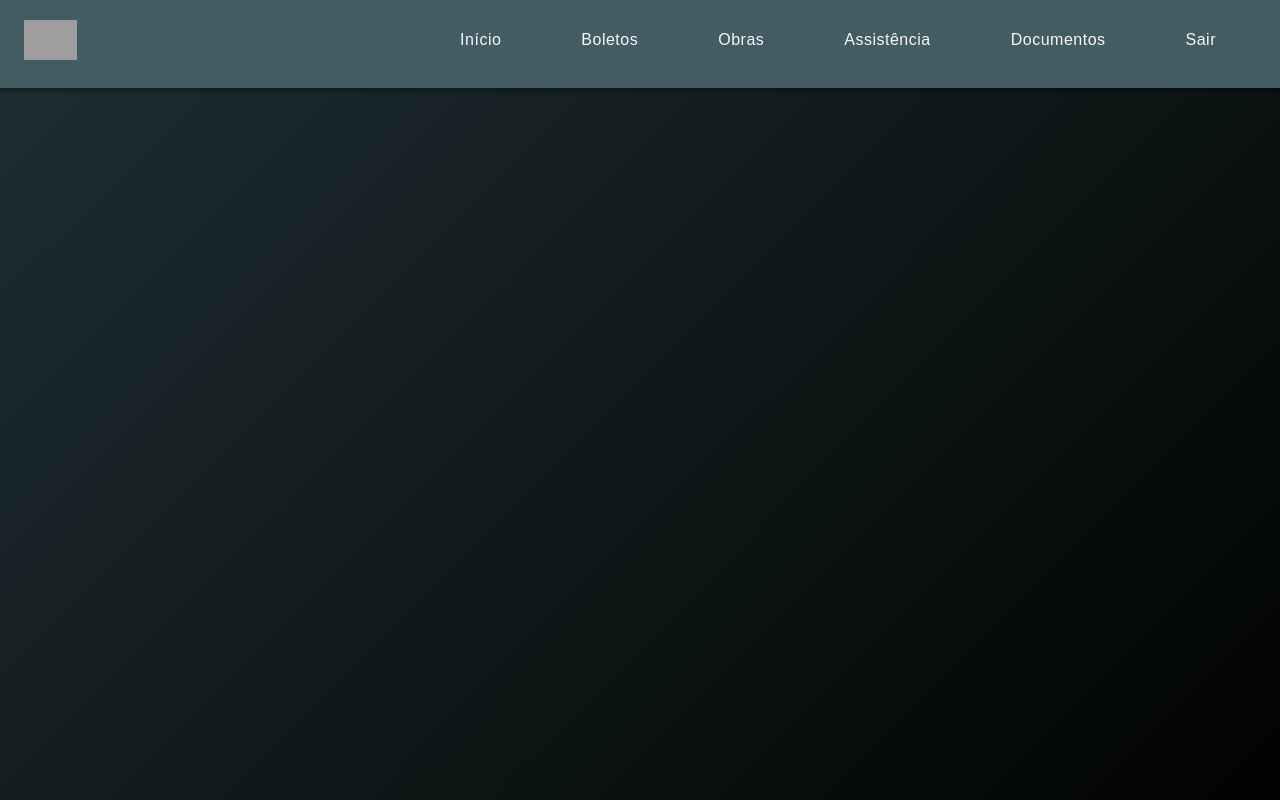
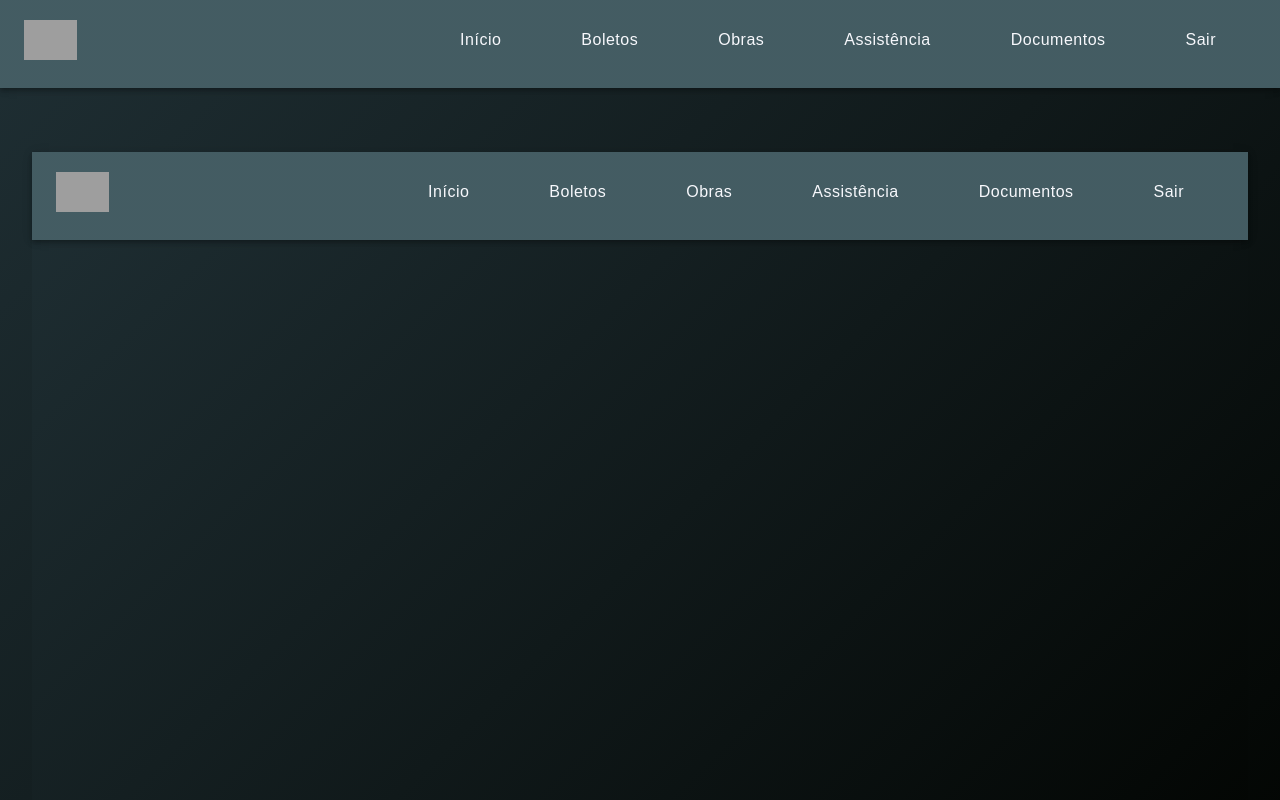
Before and after one commit to Nicollyyuri/Portal-Acro, a React (Create React App) app: page /cliente/obras in a window 1280 px wide. Shown: the top 800 px of the page. Built offline with nearby package versions, Linux system fonts and the light colour scheme; grey boxes are pictures that could not be loaded.

Commit message:
modified:   src/App.jsx 	modified:   src/componentes/Layout.jsx

```diff
--- a/src/App.jsx
+++ b/src/App.jsx
@@ -38,7 +38,7 @@ const App = () => {
 
           {/* 🌐 Páginas públicas com Layout padrão */}
           <Route path="/" element={<Layout />}>
-            <Route path="index" element={<IndexPage />} />
+            <Route index element={<IndexPage />} /> {/* Rota padrão corrigida */}
             <Route path="loginCliente" element={<LoginClientePage />} />
             <Route path="loginAdmin" element={<LoginAdminPage />} />
           </Route>
--- a/src/componentes/Layout.jsx
+++ b/src/componentes/Layout.jsx
@@ -1,6 +1,6 @@
 import React from 'react';
 import { AppBar, Box, Button, Toolbar } from '@mui/material';
-import { Link as RouterLink } from 'react-router-dom';
+import { Link as RouterLink, Outlet } from 'react-router-dom';
 
 const menuItems = [
     { text: 'Início', path: '/cliente/inicio' },
@@ -11,11 +11,11 @@ const menuItems = [
     { text: 'Sair', path: '/' },
 ];
 
-const Layout = ({ children }) => (
+const Layout = () => (
     <Box
         sx={{
             minHeight: '100vh',
-            background: 'linear-gradient(135deg, #1f2f34 0%, #010300 100%)', // fundo aplicado aqui
+            background: 'linear-gradient(135deg, #1f2f34 0%, #010300 100%)',
             display: 'flex',
             flexDirection: 'column',
             fontSize: '1.125rem',
@@ -68,15 +68,8 @@ const Layout = ({ children }) => (
             </Toolbar>
         </AppBar>
 
-        <Box
-            component="main"
-            sx={{
-                flexGrow: 1,
-                p: 4,
-                pt: 8,
-            }}
-        >
-            {children}
+        <Box component="main" sx={{ flexGrow: 1, p: 4, pt: 8 }}>
+            <Outlet />
         </Box>
     </Box>
 );
```
